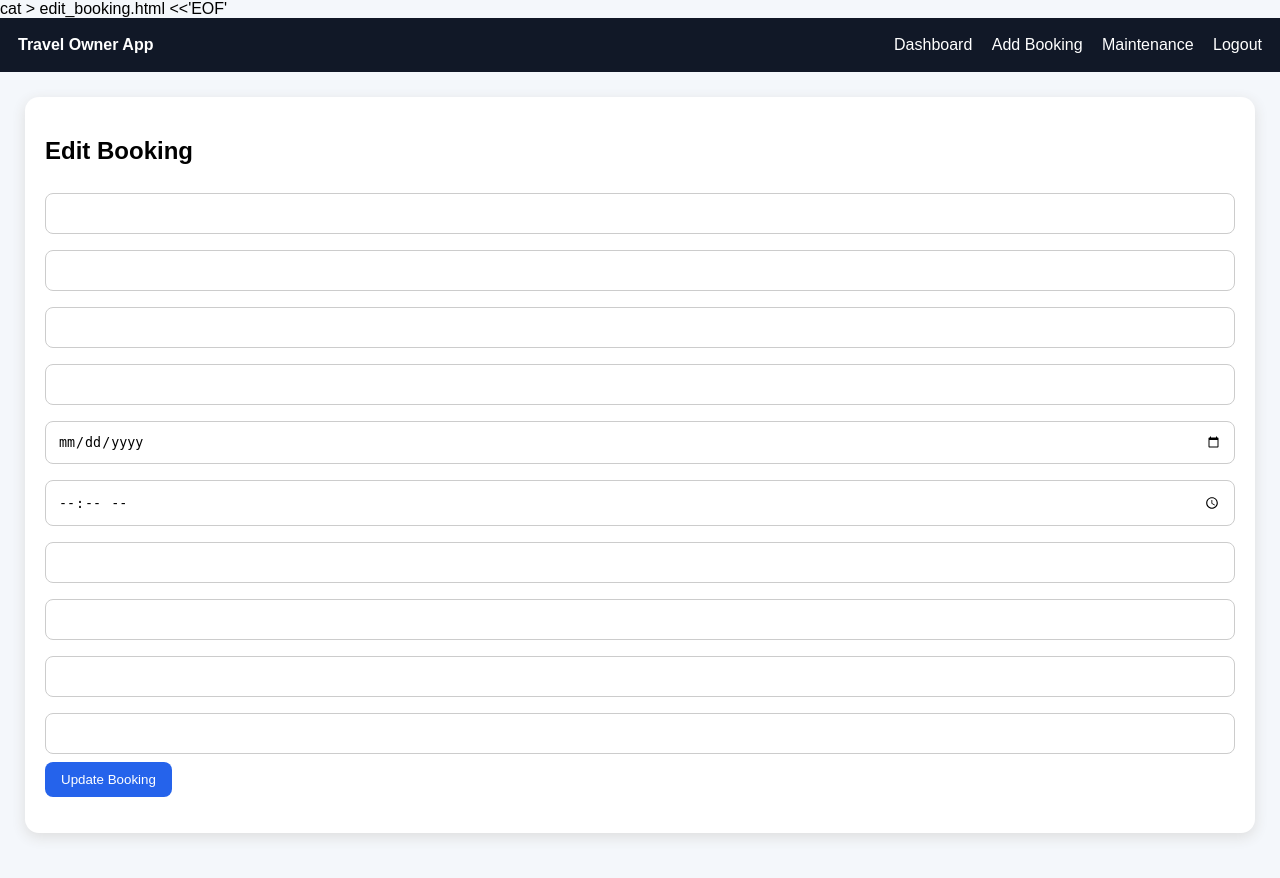
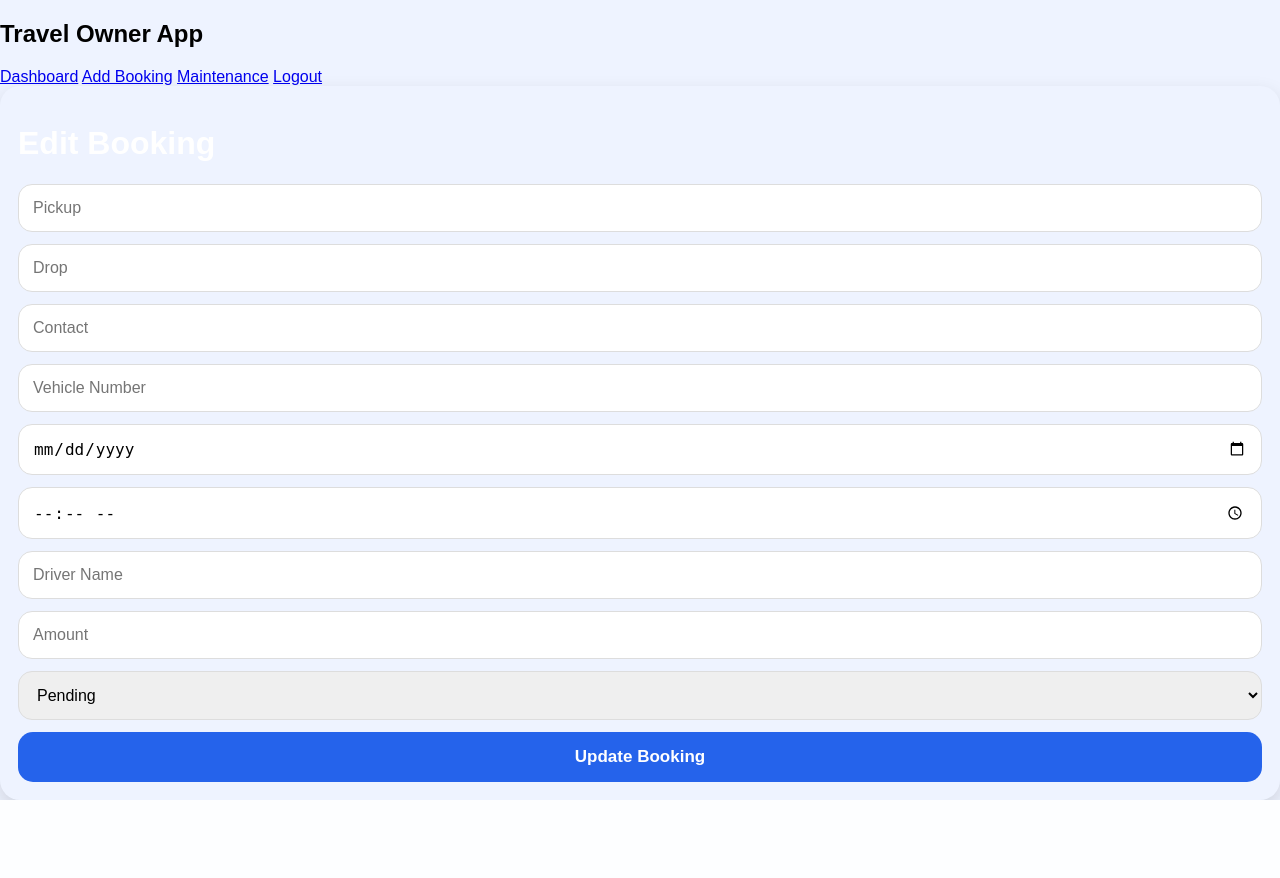
Before and after one commit to yuvrajkawde2004-stack/My-first_project, a Flask app: page /edit/1 in a window 1280 px wide. After the commit the page ends 800 px from the top, so only its background shows below. Run offline with Flask 3, Linux system fonts and the light colour scheme; the visitor is signed in with stand-in values (Sample User, id 1); tables that the repository leaves empty hold one stand-in row (values such as "Sample post").

Commit message:
Update edit_booking.html

```diff
--- a/templates/edit_booking.html
+++ b/templates/edit_booking.html
@@ -1,29 +1,52 @@
-cat > edit_booking.html <<'EOF'
-{% extends "base.html" %}
-{% block content %}
+<!DOCTYPE html>
+<html>
+<head>
+    <title>Edit Booking</title>
+    <link rel="stylesheet" href="/static/style.css">
+</head>
+<body>
+<nav>
+    <h2>Travel Owner App</h2>
+    <a href="/dashboard">Dashboard</a>
+    <a href="/add">Add Booking</a>
+    <a href="/maintenance">Maintenance</a>
+    <a href="/logout">Logout</a>
+</nav>
 
 <div class="card">
-    <h2>Edit Booking</h2>
-
-    {% if error %}
-    <p style="color:red; font-weight:bold;">{{ error }}</p>
-    {% endif %}
+    <h1>Edit Booking</h1>
 
     <form method="POST">
-        <input name="customer_name" value="{{ booking.customer_name }}" required>
-        <input name="contact_number" value="{{ booking.contact_number }}" required>
-        <input name="pickup" value="{{ booking.pickup }}" required>
-        <input name="drop_location" value="{{ booking.drop_location }}" required>
-        <input type="date" name="date" value="{{ booking.date }}" required>
-        <input type="time" name="time" value="{{ booking.time }}" required>
-        <input name="vehicle_number" value="{{ booking.vehicle_number }}" required>
-        <input name="driver_name" value="{{ booking.driver_name }}" required>
-        <input type="number" name="total_payment" value="{{ booking.total_payment }}" required>
-        <input type="number" name="paid_amount" value="{{ booking.paid_amount }}" required>
+        {% if booking.status == "Confirmed" %}
+            <label>Amount Edit Only</label>
+            <input type="number" name="amount" value="{{ booking.amount }}" required>
 
-        <button>Update Booking</button>
+            <input type="hidden" name="pickup" value="{{ booking.pickup }}">
+            <input type="hidden" name="drop_location" value="{{ booking.drop_location }}">
+            <input type="hidden" name="contact" value="{{ booking.contact }}">
+            <input type="hidden" name="vehicle" value="{{ booking.vehicle }}">
+            <input type="hidden" name="date" value="{{ booking.date }}">
+            <input type="hidden" name="time" value="{{ booking.time }}">
+            <input type="hidden" name="driver" value="{{ booking.driver }}">
+            <input type="hidden" name="status" value="{{ booking.status }}">
+        {% else %}
+            <input type="text" name="pickup" value="{{ booking.pickup }}" placeholder="Pickup" required>
+            <input type="text" name="drop_location" value="{{ booking.drop_location }}" placeholder="Drop" required>
+            <input type="text" name="contact" value="{{ booking.contact }}" placeholder="Contact" required>
+            <input type="text" name="vehicle" value="{{ booking.vehicle }}" placeholder="Vehicle Number" required>
+            <input type="date" name="date" value="{{ booking.date }}" required>
+            <input type="time" name="time" value="{{ booking.time }}" required>
+            <input type="text" name="driver" value="{{ booking.driver }}" placeholder="Driver Name" required>
+            <input type="number" name="amount" value="{{ booking.amount }}" placeholder="Amount" required>
+
+            <select name="status">
+                <option value="Pending" {% if booking.status=="Pending" %}selected{% endif %}>Pending</option>
+                <option value="Paid" {% if booking.status=="Paid" %}selected{% endif %}>Paid</option>
+            </select>
+        {% endif %}
+
+        <button type="submit">Update Booking</button>
     </form>
 </div>
-
-{% endblock %}
-EOF
+</body>
+</html>
```
